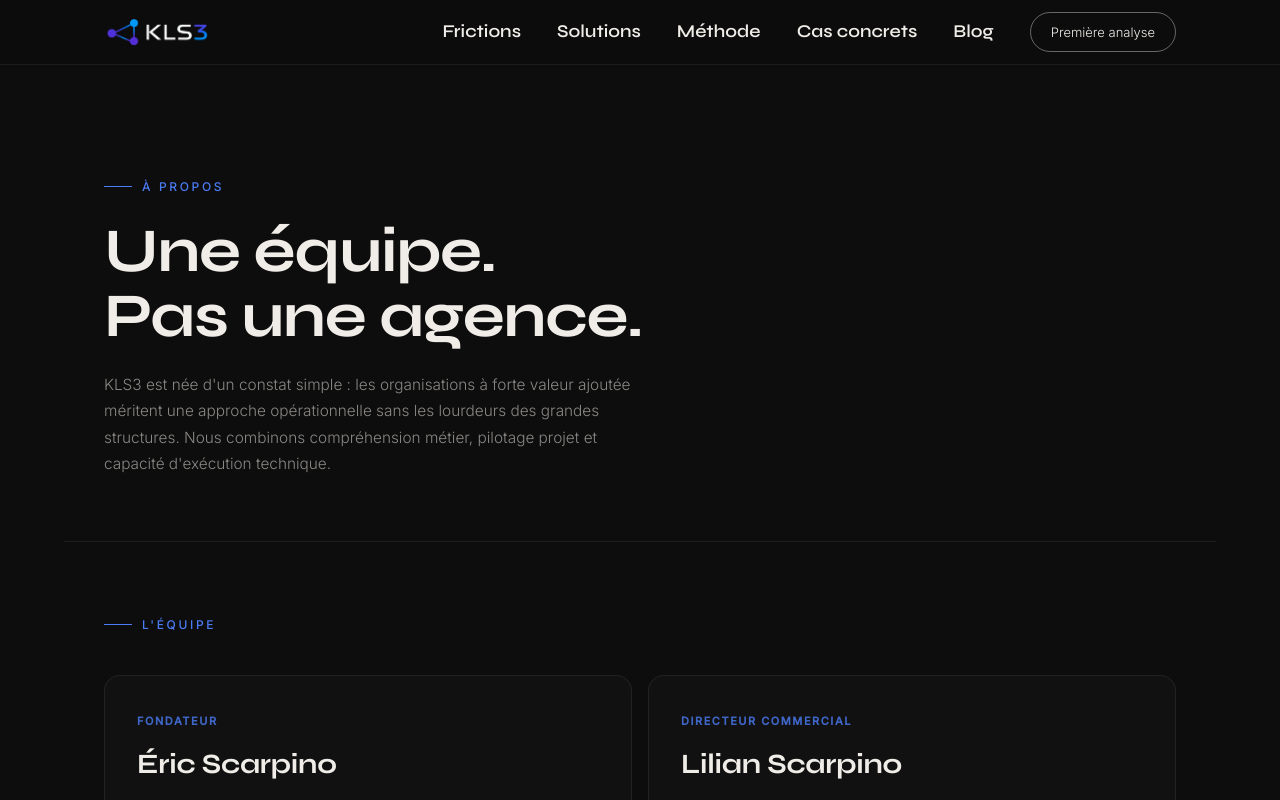
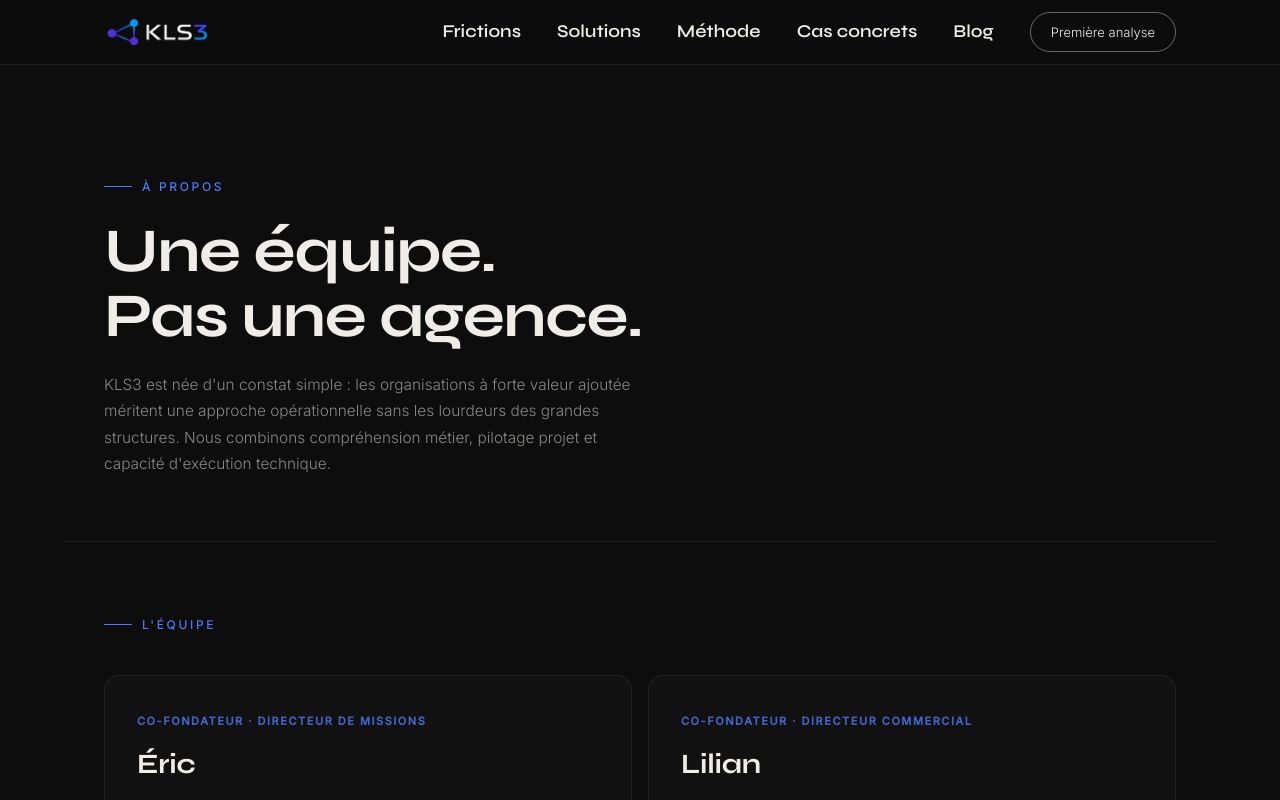
Before and after one commit to Prince2Lu/kls3-dev, a Next.js app: page /a-propos in a window 1280 px wide. Shown: the top 800 px of the page. Built offline with nearby package versions, Linux system fonts and the light colour scheme.

Commit message:
fix: page à propos — suppression noms de famille, titres co-fondateurs

```diff
--- a/app/a-propos/page.tsx
+++ b/app/a-propos/page.tsx
@@ -115,7 +115,7 @@ export default function APropos() {
                 opacity: 0.8,
               }}
             >
-              Fondateur
+              Co-fondateur · Directeur de missions
             </div>
             <h2
               style={{
@@ -127,7 +127,7 @@ export default function APropos() {
                 letterSpacing: '-0.01em',
               }}
             >
-              Éric Scarpino
+              Éric
             </h2>
             <p style={{ fontSize: 15, color: 'rgba(240,237,232,0.55)', lineHeight: 1.7, margin: 0 }}>
               20+ ans d&apos;expérience en gestion de projet et transformation digitale. Missions en
@@ -147,7 +147,7 @@ export default function APropos() {
                 opacity: 0.8,
               }}
             >
-              Directeur Commercial
+              Co-fondateur · Directeur commercial
             </div>
             <h2
               style={{
@@ -159,7 +159,7 @@ export default function APropos() {
                 letterSpacing: '-0.01em',
               }}
             >
-              Lilian Scarpino
+              Lilian
             </h2>
             <p style={{ fontSize: 15, color: 'rgba(240,237,232,0.55)', lineHeight: 1.7, margin: 0 }}>
               En charge du développement commercial et de la relation client. Interlocuteur
```
Also changed, not shown: .screenshots/a-propos-equipe.png (added).
